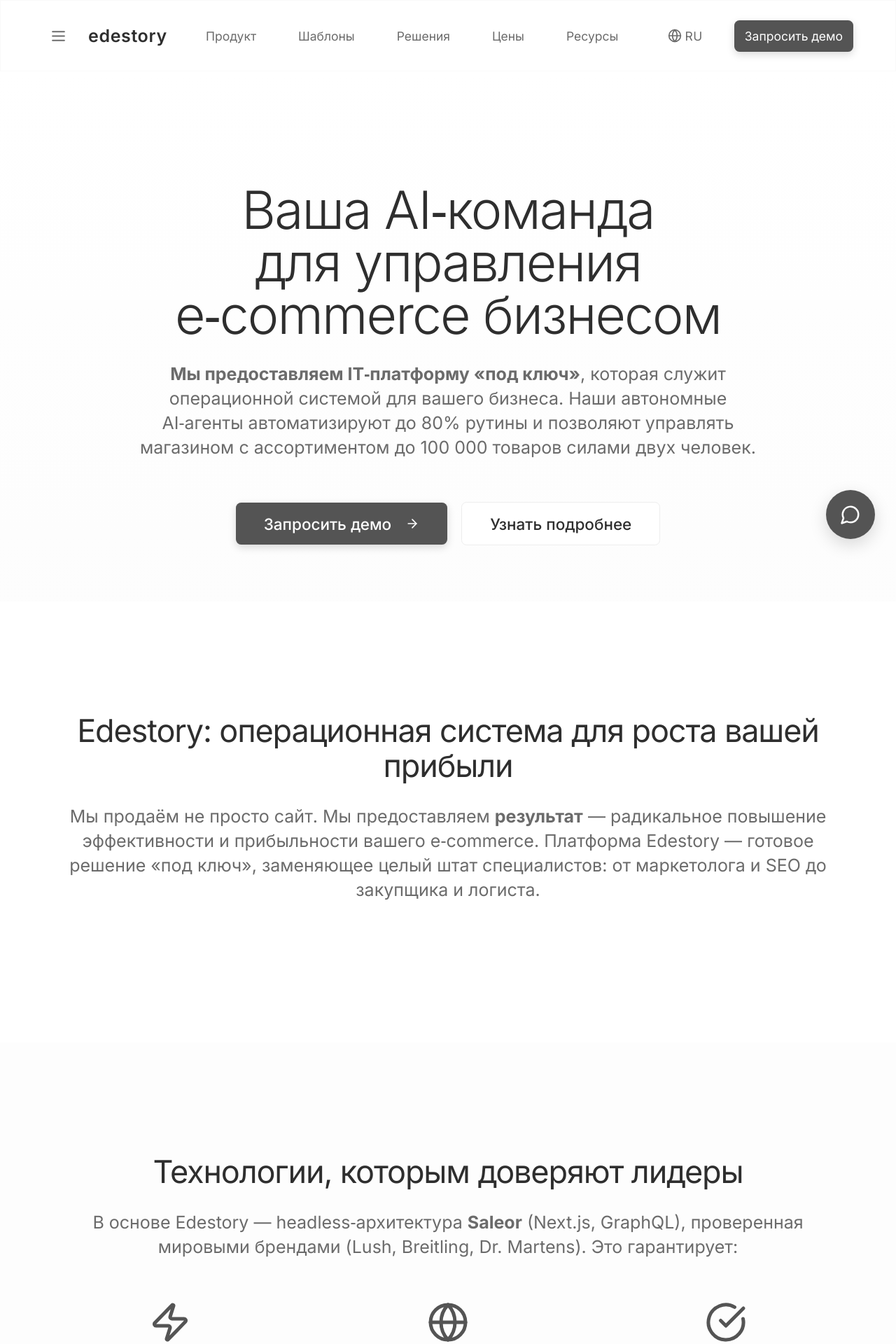
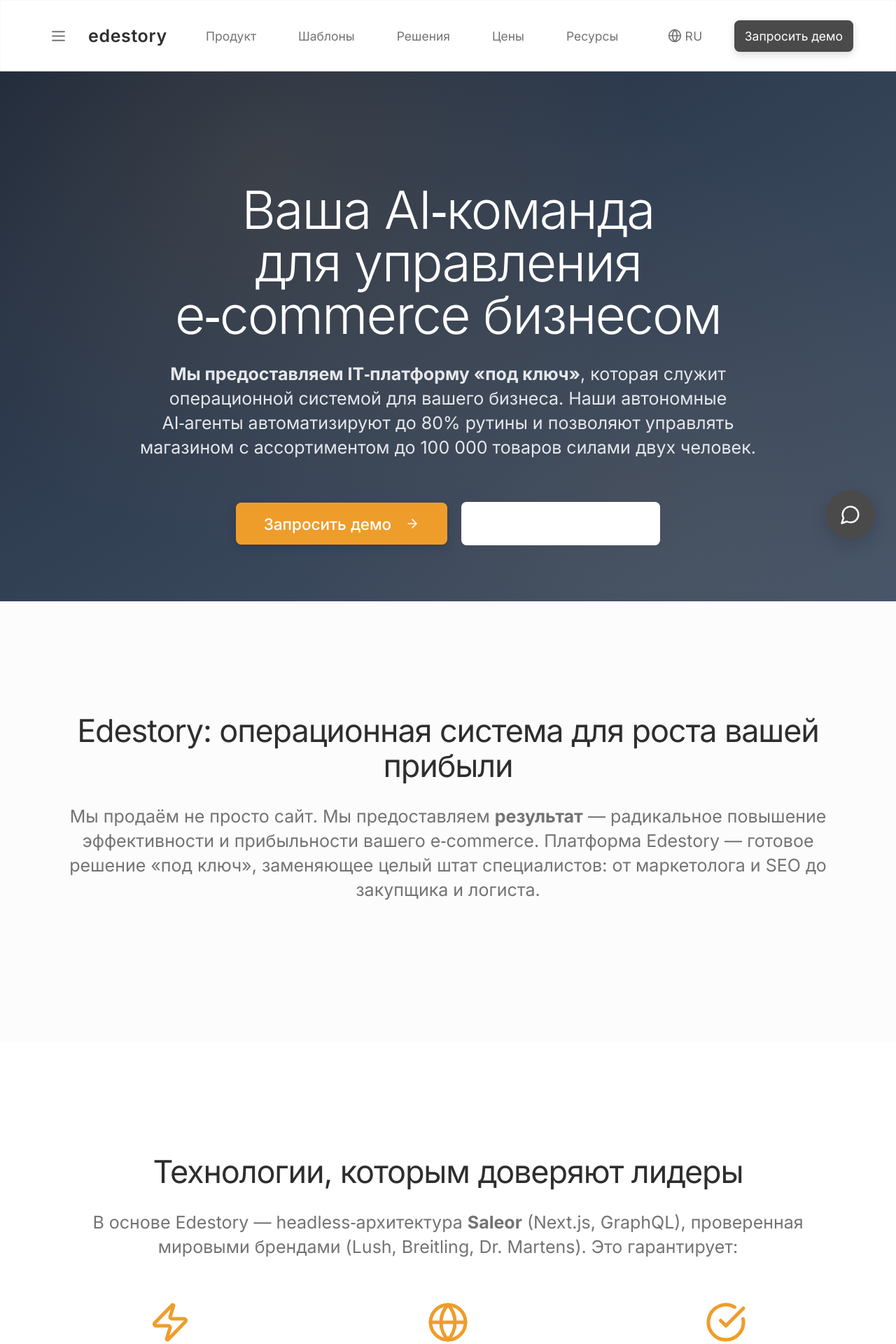
Before and after one commit to edestory/edestory-ai-blueprint, a React (Vite) app: page / in a window 1280 px wide. Shown: the top 1920 px of the page at 70% size. Built offline with nearby package versions, Linux system fonts and the light colour scheme.

Commit message:
Apply graphite and light gray colors
Update main banner to graphite color from Savoy template.
Add light gray accents to lower sections using the same template.

```diff
--- a/src/index.css
+++ b/src/index.css
@@ -19,20 +19,20 @@
     --popover-foreground: 0 0% 18%;
 
     /* Brand Colors - Savoy Graphite Palette */
-    --primary: 0 0% 33%; /* #545454 */
-    --primary-light: 0 0% 43%;
-    --primary-dark: 0 0% 23%;
+    --primary: 0 0% 29%; /* #4a4a4a - Darker graphite */
+    --primary-light: 0 0% 39%;
+    --primary-dark: 0 0% 19%; /* Very dark graphite for hero */
     --primary-foreground: 0 0% 100%;
 
-    --accent: 0 0% 42%; /* #6B6B6B */
-    --accent-light: 0 0% 52%;
+    --accent: 35 85% 55%; /* #E6A853 - Warm gold accent */
+    --accent-light: 35 85% 65%;
     --accent-foreground: 0 0% 100%;
 
-    --secondary: 0 0% 97%; /* Light background */
+    --secondary: 0 0% 95%; /* Light gray background */
     --secondary-foreground: 0 0% 18%;
 
-    --muted: 0 0% 97%; /* #F8F8F8 */
-    --muted-foreground: 0 0% 42%;
+    --muted: 0 0% 98%; /* Very light gray */
+    --muted-foreground: 0 0% 45%;
 
     --border: 0 0% 93%; /* #EEEEEE */
     --input: 0 0% 93%;
@@ -43,8 +43,9 @@
 
     /* Sophisticated Gradients */
     --gradient-primary: linear-gradient(135deg, hsl(var(--primary)), hsl(var(--accent)));
-    --gradient-subtle: linear-gradient(180deg, hsl(var(--background)), hsl(var(--secondary)));
-    --gradient-hero: linear-gradient(135deg, hsl(var(--primary)), hsl(var(--primary-dark)));
+    --gradient-subtle: linear-gradient(180deg, hsl(var(--muted)), hsl(var(--secondary)));
+    --gradient-hero: linear-gradient(135deg, hsl(var(--primary-dark)), hsl(var(--primary)));
+    --gradient-graphite: linear-gradient(135deg, #4a4a4a, #333333);
 
     /* Elegant Shadows */
     --shadow-sm: 0 1px 3px 0 hsl(0 0% 0% / 0.1);
--- a/src/pages/Index.tsx
+++ b/src/pages/Index.tsx
@@ -151,26 +151,28 @@ const Index = () => {
 
       <main>
         {/* Hero Section */}
-        <Section className="pt-32 pb-16 bg-gradient-to-b from-background to-muted/30">
-          <Container>
+        <Section className="pt-32 pb-16 bg-gradient-to-br from-slate-800 via-slate-700 to-slate-600 text-white relative overflow-hidden">
+          <div className="absolute inset-0 bg-[radial-gradient(circle_at_30%_20%,rgba(230,168,83,0.1),transparent_50%)]" />
+          <div className="absolute inset-0 bg-[radial-gradient(circle_at_70%_80%,rgba(230,168,83,0.05),transparent_50%)]" />
+          <Container className="relative z-10">
             <div className="text-center max-w-4xl mx-auto">
-              <h1 className="text-display mb-6 text-balance">
+              <h1 className="text-display mb-6 text-balance text-white">
                 Ваша AI‑команда для управления e‑commerce бизнесом
               </h1>
-              <p className="text-body-large text-muted-foreground mb-12 text-balance">
+              <p className="text-body-large text-gray-200 mb-12 text-balance">
                 <strong>Мы предоставляем IT‑платформу «под ключ»</strong>, которая служит операционной
                 системой для вашего бизнеса. Наши автономные AI‑агенты автоматизируют до 80% рутины
                 и позволяют управлять магазином с ассортиментом до 100 000 товаров силами двух человек.
               </p>
 
               <div className="flex flex-col sm:flex-row gap-4 justify-center items-center">
-                <Button asChild size="lg" className="text-lg px-8 py-6">
+                <Button asChild size="lg" className="text-lg px-8 py-6 bg-accent hover:bg-accent/90 text-white border-0">
                   <Link to="/contact">
                     Запросить демо
                     <ArrowRight className="ml-2 h-5 w-5" />
                   </Link>
                 </Button>
-                <Button asChild variant="outline" size="lg" className="text-lg px-8 py-6">
+                <Button asChild variant="outline" size="lg" className="text-lg px-8 py-6 border-white/30 text-white hover:bg-white/10 backdrop-blur-sm">
                   <Link to="/product">Узнать подробнее</Link>
                 </Button>
               </div>
@@ -179,7 +181,7 @@ const Index = () => {
         </Section>
 
         {/* About Section */}
-        <Section>
+        <Section className="bg-muted/50">
           <Container>
             <div className="text-center max-w-4xl mx-auto">
               <h2 className="text-headline mb-6">
@@ -195,7 +197,7 @@ const Index = () => {
         </Section>
 
         {/* Technology Section */}
-        <Section className="bg-muted/30">
+        <Section>
           <Container>
             <div className="text-center max-w-4xl mx-auto mb-12">
               <h2 className="text-headline mb-6">
@@ -209,21 +211,21 @@ const Index = () => {
 
             <Grid cols={3} className="mb-12">
               <div className="text-center">
-                <Zap className="w-12 h-12 mx-auto mb-4 text-primary" />
+                <Zap className="w-12 h-12 mx-auto mb-4 text-accent" />
                 <h3 className="text-xl font-semibold mb-2">Скорость</h3>
                 <p className="text-muted-foreground">
                   средняя загрузка страниц <strong>&lt; 1,5 с</strong> → выше конверсия и позиции в Google
                 </p>
               </div>
               <div className="text-center">
-                <Globe className="w-12 h-12 mx-auto mb-4 text-primary" />
+                <Globe className="w-12 h-12 mx-auto mb-4 text-accent" />
                 <h3 className="text-xl font-semibold mb-2">Гибкость</h3>
                 <p className="text-muted-foreground">
                   лёгкая интеграция любых сервисов под любые бизнес‑задачи
                 </p>
               </div>
               <div className="text-center">
-                <CheckCircle className="w-12 h-12 mx-auto mb-4 text-primary" />
+                <CheckCircle className="w-12 h-12 mx-auto mb-4 text-accent" />
                 <h3 className="text-xl font-semibold mb-2">Надёжность</h3>
                 <p className="text-muted-foreground">
                   технологии, выдерживающие миллионы посетителей
@@ -241,7 +243,7 @@ const Index = () => {
         </Section>
 
         {/* Modules Section */}
-        <Section>
+        <Section className="bg-muted/50">
           <Container>
             <div className="text-center mb-12">
               <h2 className="text-headline mb-6">
@@ -254,7 +256,7 @@ const Index = () => {
                 <Card key={index} className="card-hover">
                   <CardHeader>
                     <div className="flex items-center gap-3">
-                      <div className="p-2 bg-primary/10 rounded-lg text-primary">
+                      <div className="p-2 bg-accent/10 rounded-lg text-accent">
                         {module.icon}
                       </div>
                       <CardTitle className="text-xl">{module.title}</CardTitle>
@@ -272,7 +274,7 @@ const Index = () => {
         </Section>
 
         {/* Onboarding Section */}
-        <Section className="bg-muted/30">
+        <Section>
           <Container>
             <div className="text-center mb-12">
               <h2 className="text-headline mb-6">
@@ -287,7 +289,7 @@ const Index = () => {
         </Section>
 
         {/* Architecture Section */}
-        <Section>
+        <Section className="bg-muted/50">
           <Container>
             <div className="text-center max-w-4xl mx-auto">
               <h2 className="text-headline mb-6">
@@ -305,7 +307,7 @@ const Index = () => {
         </Section>
 
         {/* Financial Benefits Section */}
-        <Section className="bg-muted/30">
+        <Section>
           <Container>
             <div className="text-center mb-12">
               <h2 className="text-headline mb-6">
@@ -336,7 +338,7 @@ const Index = () => {
         </Section>
 
         {/* Pricing Section */}
-        <Section>
+        <Section className="bg-muted/50">
           <Container>
             <div className="text-center max-w-3xl mx-auto">
               <h2 className="text-headline mb-6">
@@ -354,7 +356,7 @@ const Index = () => {
         </Section>
 
         {/* FAQ Section */}
-        <Section className="bg-muted/30">
+        <Section>
           <Container>
             <FAQ
               title="FAQ (AIO)"
```
